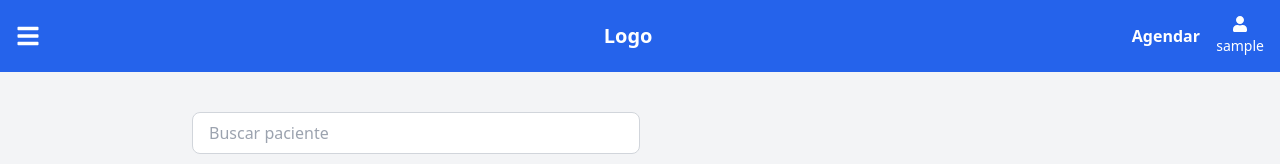
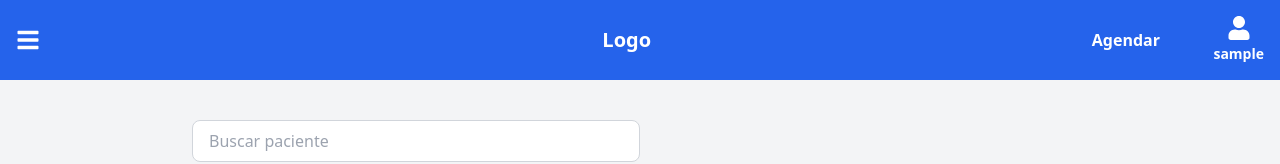
Before and after one commit to matheuslkj/projeto-tcc-AM, a React (Vite) app in the folder frontend/: page / in a window 1280 px wide. Shown: the top 164 px of the page. Built offline with nearby package versions, Linux system fonts and the light colour scheme; no server answers; sample sign-in values are in the browser's storage.

Commit message:
estilizando a fonte do AGENDAR e o icone do perfil

```diff
--- a/frontend/src/components/Navbar.jsx
+++ b/frontend/src/components/Navbar.jsx
@@ -9,6 +9,7 @@ const Navbar = () => {
   const [userName, setUserName] = useState('');
   const navigate = useNavigate();
   const sidebarRef = useRef(null); // Referência para a sidebar
+  const dropdownRef = useRef(null); // Referência para o dropdown
 
   useEffect(() => {
     const storedUserName = localStorage.getItem('userName') || sessionStorage.getItem('userName');
@@ -53,6 +54,9 @@ const Navbar = () => {
       if (sidebarRef.current && !sidebarRef.current.contains(event.target)) {
         setSidebarOpen(false);
       }
+      if (dropdownRef.current && !dropdownRef.current.contains(event.target)) {
+        setDropdownOpen(false);
+      }
     };
 
     document.addEventListener('mousedown', handleClickOutside);
@@ -69,17 +73,17 @@ const Navbar = () => {
           <FaBars />
         </button>
         <div className="text-xl font-bold"><Link to={"/"}>Logo</Link></div>
-        <div className="absolute right-20 font-bold"><Link to={"/agendamentos"}>Agendar</Link></div>
+        <div className="absolute right-20 mr-10 font-bold"><Link to={"/agendamentos"}>Agendar</Link></div>
         <div className="space-x-4 hidden md:flex items-center">
-          <div className="relative flex flex-col items-center">
+          <div className="relative flex flex-col items-center" ref={dropdownRef}>
             <button
               onClick={toggleDropdown}
               className="focus:outline-none text-white hover:text-blue-300 flex flex-col items-center"
             >
-              <FaUser className="text-1xl" />
+              <FaUser className="text-2xl" />
             </button>
             {userName && (
-              <div className="text-sm text-white mt-1">{userName}</div>
+              <div className="text-sm text-white mt-1 font-bold">{userName}</div>
             )}
             {dropdownOpen && (
               <div className="absolute right-0 mt-2 w-48 bg-white rounded-lg shadow-lg py-2 z-50">
@@ -104,7 +108,7 @@ const Navbar = () => {
 
       {/* Sidebar */}
       <div
-        ref={sidebarRef} // Referência para a sidebar
+        ref={sidebarRef}
         className={`fixed top-0 left-0 w-64 h-full bg-gray-800 text-white transform ${
           sidebarOpen ? 'translate-x-0' : '-translate-x-full'
         } transition-transform duration-300 ease-in-out`}
```
